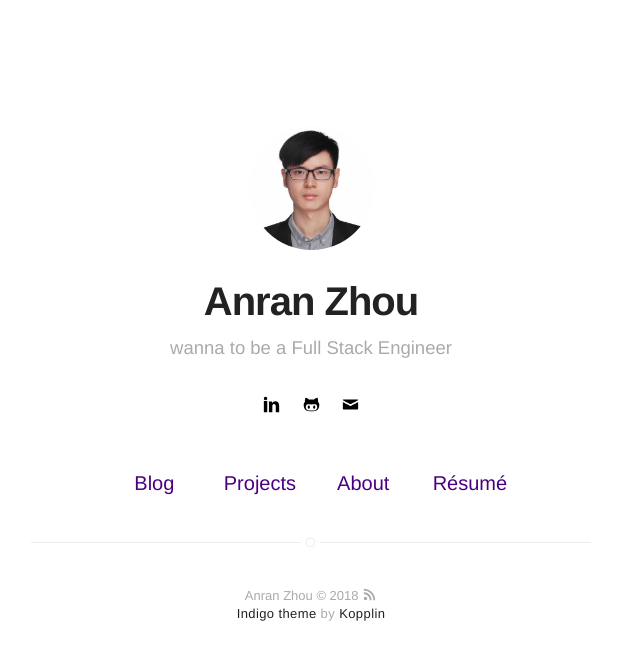
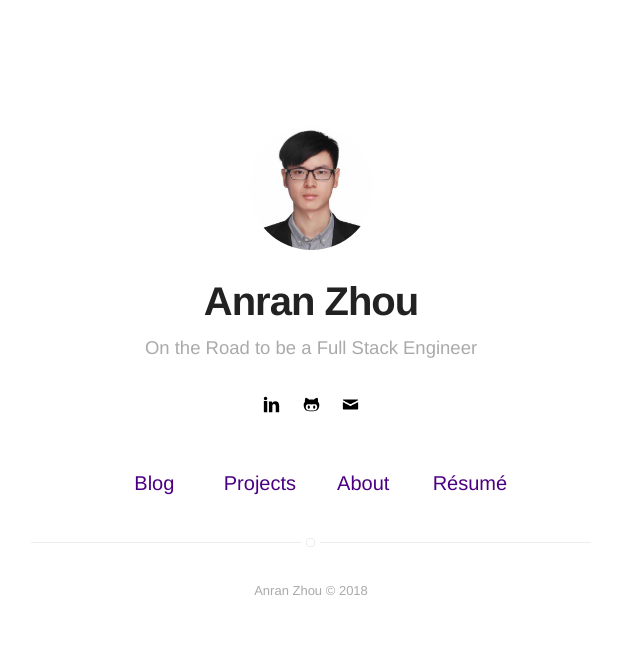
Before and after one commit to AnranZhou/AnranZhou.github.io, a Jekyll site: the page built from index.html, in a window 1280 px wide. Shown: the top 660 px of the page, without its empty margins (329-969 px from the left). Built offline with Jekyll 4.4.1, drawn with Linux system fonts in a browser that asks for light colours.

Commit message:
fixed the unsaved changed

```diff
--- a/_config.yml
+++ b/_config.yml
@@ -1,6 +1,6 @@
 # main text of home
 name: Anran Zhou
-bio: wanna to be a Full Stack Engineer
+bio: On the Road to be a Full Stack Engineer
 
 # twitter summary info
 description: A blog about technology and stuff related
@@ -16,7 +16,7 @@ resume: true
 resume-external: true
 resume-url: https://google.com/?q=my+resume
 
-url: https://anranzhou.github.io/Blog/
+url: https://anranzhou.com
 # your url: http://USERNAME.github.io
 
 permalink: /:title/
--- a/_includes/footer.html
+++ b/_includes/footer.html
@@ -1,7 +1,3 @@
 <footer class="footer-main">
-    {{ site.name }} © {{ site.time | date: '%Y' }} <a class="link" href="{{ site.url }}/feed.xml" target="_blank"><svg class="icon icon-rss"><use xlink:href="#icon-rss"></use></svg></a>
-
-    <p class="extra">
-        <a class="link" href="https://github.com/sergiokopplin/indigo">Indigo theme</a> by <a class="link" href="https://github.com/sergiokopplin/indigo">Kopplin</a>
-    </p>
+    {{ site.name }} © {{ site.time | date: '%Y' }}
 </footer>
```
